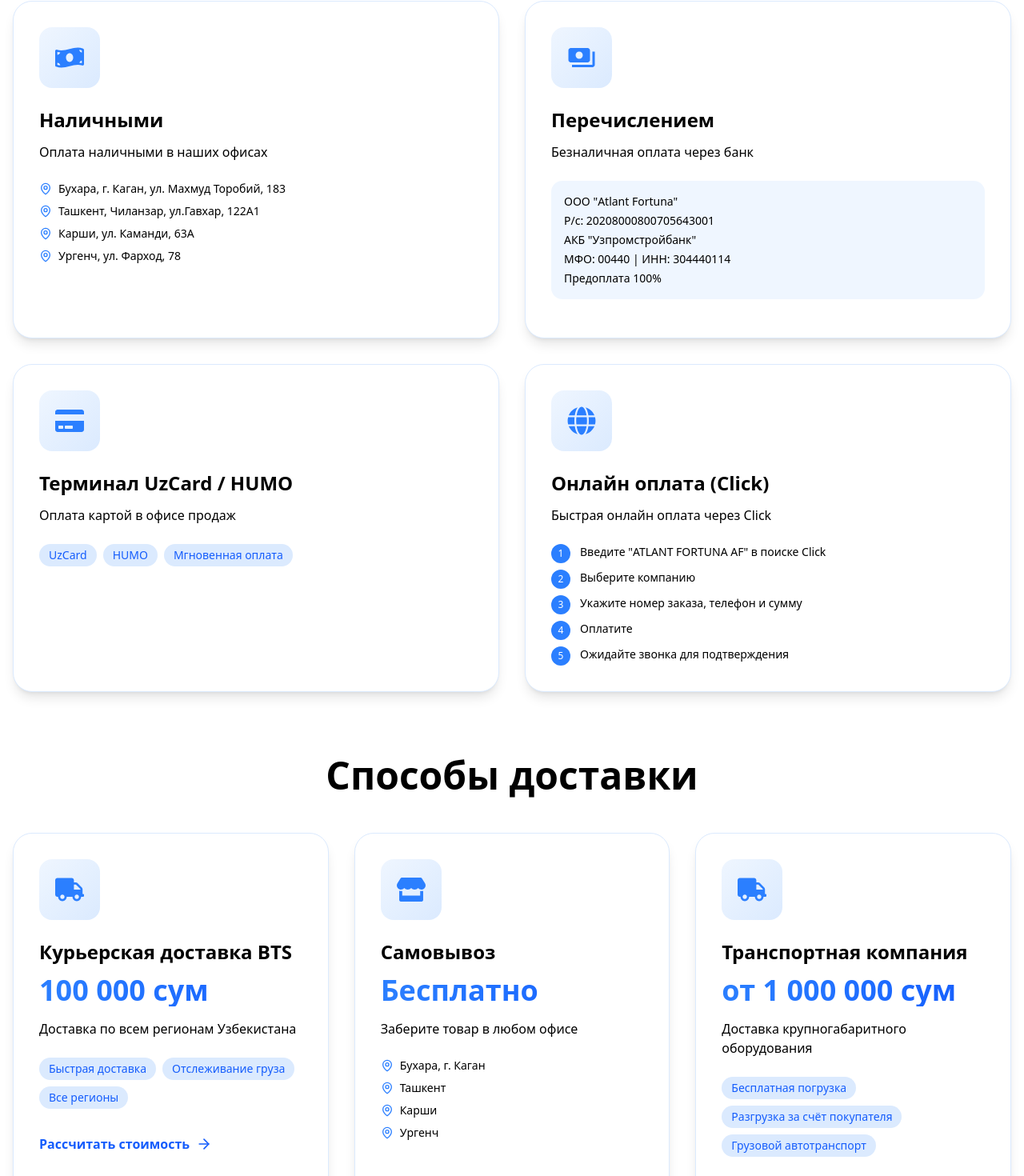
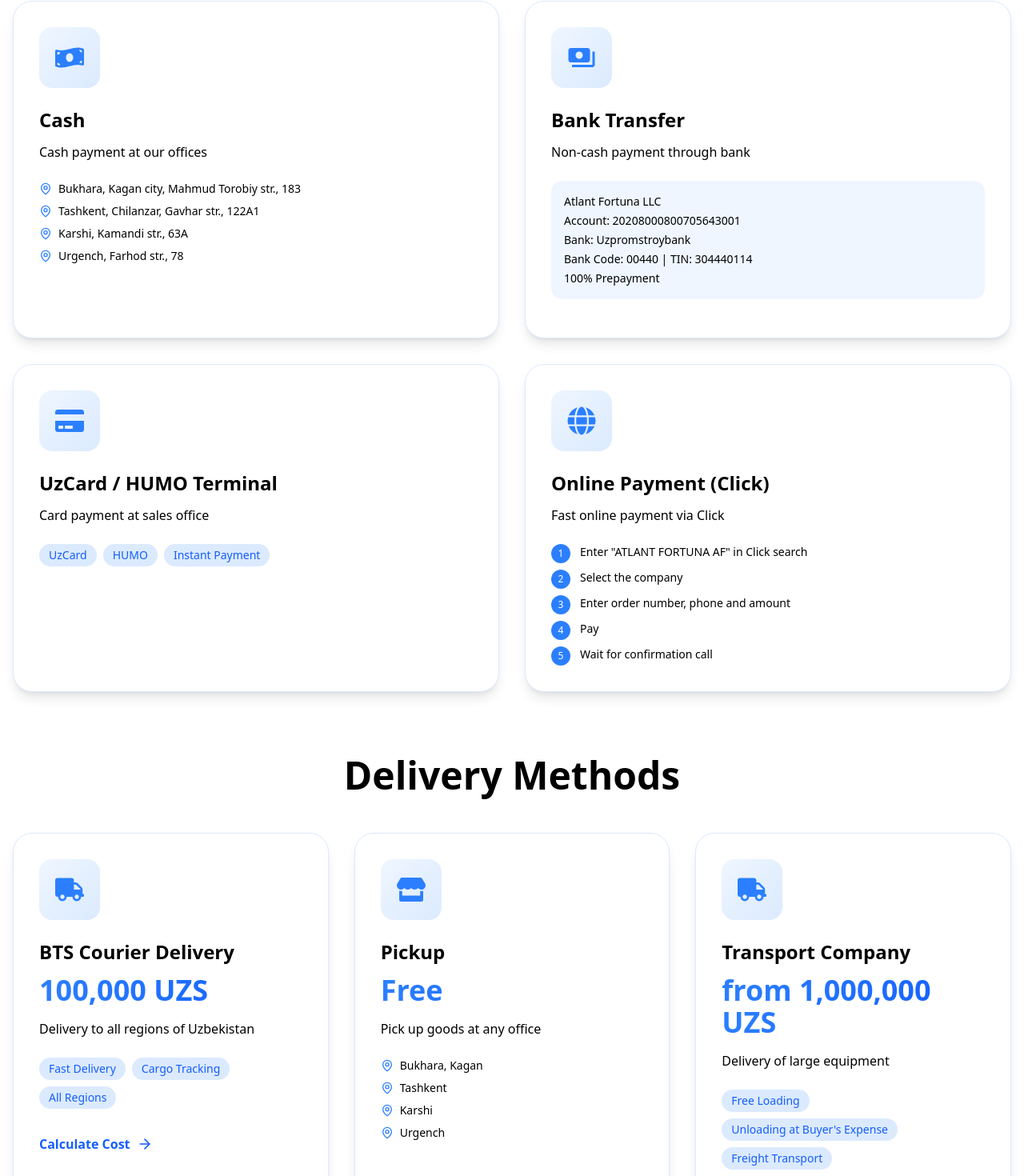
Before and after one commit to SayyeedDeveloper/atlant-frontend, a Next.js app: page /en/payment-delivery in a window 1280 px wide. Shown: the part 887-2357 px from the top of the page at 80% size. Built offline with nearby package versions, Linux system fonts and the light colour scheme.

Commit message:
feat: add internationalization support for payment and delivery sections

```diff
--- a/app/[locale]/payment-delivery/components/Delivery.tsx
+++ b/app/[locale]/payment-delivery/components/Delivery.tsx
@@ -5,6 +5,7 @@ import { MdPayments } from "react-icons/md";
 import { motion } from "framer-motion";
 import { MapPin, ArrowRight, Package, Clock } from "lucide-react";
 import Image from "next/image";
+import { useTranslations } from "next-intl";
 
 type CardItem = {
     icon: React.ReactNode;
@@ -16,6 +17,7 @@ type CardItem = {
     tags?: string[];
     steps?: string[];
     link?: string;
+    calculateCost?: string;
 };
 
 type CardSectionProps = {
@@ -25,6 +27,7 @@ type CardSectionProps = {
 };
 
 const Delivery = () => {
+    const t = useTranslations("payment");
     const scrollToContent = () => {
         const element = document.getElementById('payment-section');
         if (element) {
@@ -35,52 +38,53 @@ const Delivery = () => {
     const payments: CardItem[] = [
         {
             icon: <FaMoneyBillWave className="text-blue-500 text-4xl" />,
-            title: "Наличными",
-            desc: "Оплата наличными в наших офисах",
-            locations: ["Бухара, г. Каган, ул. Махмуд Торобий, 183", "Ташкент, Чиланзар, ул.Гавхар, 122А1", "Карши, ул. Каманди, 63А", "Ургенч, ул. Фарход, 78"]
+            title: t("paymentMethods.cash.title"),
+            desc: t("paymentMethods.cash.desc"),
+            locations: t.raw("paymentMethods.cash.locations")
         },
         {
             icon: <MdPayments className="text-blue-500 text-4xl" />,
-            title: "Перечислением",
-            desc: "Безналичная оплата через банк",
-            details: ["ООО \"Atlant Fortuna\"", "Р/с: 20208000800705643001", "АКБ \"Узпромстройбанк\"", "МФО: 00440 | ИНН: 304440114", "Предоплата 100%"]
+            title: t("paymentMethods.transfer.title"),
+            desc: t("paymentMethods.transfer.desc"),
+            details: t.raw("paymentMethods.transfer.details")
         },
         {
             icon: <FaCreditCard className="text-blue-500 text-4xl" />,
-            title: "Терминал UzCard / HUMO",
-            desc: "Оплата картой в офисе продаж",
-            tags: ["UzCard", "HUMO", "Мгновенная оплата"]
+            title: t("paymentMethods.terminal.title"),
+            desc: t("paymentMethods.terminal.desc"),
+            tags: t.raw("paymentMethods.terminal.tags")
         },
         {
             icon: <FaGlobe className="text-blue-500 text-4xl" />,
-            title: "Онлайн оплата (Click)",
-            desc: "Быстрая онлайн оплата через Click",
-            steps: ["Введите \"ATLANT FORTUNA AF\" в поиске Click", "Выберите компанию", "Укажите номер заказа, телефон и сумму", "Оплатите", "Ожидайте звонка для подтверждения"]
+            title: t("paymentMethods.online.title"),
+            desc: t("paymentMethods.online.desc"),
+            steps: t.raw("paymentMethods.online.steps")
         },
     ];
 
     const deliveries: CardItem[] = [
         {
             icon: <FaTruck className="text-blue-500 text-4xl" />,
-            title: "Курьерская доставка BTS",
-            price: "100 000 сум",
-            desc: "Доставка по всем регионам Узбекистана",
+            title: t("deliveryMethods.courier.title"),
+            price: t("deliveryMethods.courier.price"),
+            desc: t("deliveryMethods.courier.desc"),
             link: "https://bts.uz/ru/calculate",
-            tags: ["Быстрая доставка", "Отслеживание груза", "Все регионы"]
+            calculateCost: t("deliveryMethods.courier.calculateCost"),
+            tags: t.raw("deliveryMethods.courier.tags")
         },
         {
             icon: <FaStore className="text-blue-500 text-4xl" />,
-            title: "Самовывоз",
-            price: "Бесплатно",
-            desc: "Заберите товар в любом офисе",
-            locations: ["Бухара, г. Каган", "Ташкент", "Карши", "Ургенч"]
+            title: t("deliveryMethods.pickup.title"),
+            price: t("deliveryMethods.pickup.price"),
+            desc: t("deliveryMethods.pickup.desc"),
+            locations: t.raw("deliveryMethods.pickup.locations")
         },
         {
             icon: <FaTruck className="text-blue-500 text-4xl" />,
-            title: "Транспортная компания",
-            price: "от 1 000 000 сум",
-            desc: "Доставка крупногабаритного оборудования",
-            tags: ["Бесплатная погрузка", "Разгрузка за счёт покупателя", "Грузовой автотранспорт"]
+            title: t("deliveryMethods.transport.title"),
+            price: t("deliveryMethods.transport.price"),
+            desc: t("deliveryMethods.transport.desc"),
+            tags: t.raw("deliveryMethods.transport.tags")
         },
     ];
 
@@ -161,7 +165,7 @@ const Delivery = () => {
                         {item.link && (
                             <a href={item.link} target="_blank" rel="noopener noreferrer"
                                className="inline-flex items-center gap-2 text-blue-600 hover:text-blue-700 font-semibold mt-4">
-                                Рассчитать стоимость
+                                {item.calculateCost}
                                 <ArrowRight className="w-5 h-5" />
                             </a>
                         )}
@@ -188,12 +192,12 @@ const Delivery = () => {
                             transition={{ duration: 0.8 }}
                         >
                             <h1 className="text-5xl md:text-6xl font-black mb-6">
-                                <span className="bg-gradient-to-r from-blue-500 to-blue-600 bg-clip-text text-transparent">Оплата</span>
+                                <span className="bg-gradient-to-r from-blue-500 to-blue-600 bg-clip-text text-transparent">{t("hero.title1")}</span>
                                 <br />
-                                <span className="text-blue-500">доставка</span>
+                                <span className="text-blue-500">{t("hero.title2")}</span>
                             </h1>
                             <p className="text-lg text-gray-700 mb-8 leading-relaxed">
-                                Быстрая и надежная доставка товаров по всему Узбекистану. Выберите удобный способ получения заказа.
+                                {t("hero.description")}
                             </p>
                             <motion.button
                                 onClick={scrollToContent}
@@ -201,17 +205,17 @@ const Delivery = () => {
                                 whileTap={{ scale: 0.95 }}
                                 className="px-8 py-4 bg-gradient-to-r from-blue-500 to-blue-600 hover:from-blue-600 hover:to-blue-700 text-white font-bold rounded-full shadow-xl transition-all cursor-pointer"
                             >
-                                Узнать больше
+                                {t("hero.button")}
                             </motion.button>
 
                             <div className="flex flex-wrap gap-4 mt-8">
                                 <div className="flex items-center gap-2 bg-blue-50 px-4 py-2 rounded-full border border-blue-50">
                                     <Package className="w-5 h-5 text-blue-500" />
-                                    <span className="text-sm font-semibold text-gray-700">Безопасная упаковка</span>
+                                    <span className="text-sm font-semibold text-gray-700">{t("hero.safePackaging")}</span>
                                 </div>
                                 <div className="flex items-center gap-2 bg-blue-50 px-4 py-2 rounded-full border border-blue-50">
                                     <Clock className="w-5 h-5 text-blue-500" />
-                                    <span className="text-sm font-semibold text-gray-700">Быстрая доставка</span>
+                                    <span className="text-sm font-semibold text-gray-700">{t("hero.fastDelivery")}</span>
                                 </div>
                             </div>
                         </motion.div>
@@ -237,8 +241,8 @@ const Delivery = () => {
             </div>
 
             <div id="payment-section" className="max-w-7xl mx-auto px-4 py-16">
-                <CardSection title="Способы оплаты" items={payments} isPayment={true} />
-                <CardSection title="Способы доставки" items={deliveries} isPayment={false} />
+                <CardSection title={t("paymentMethods.title")} items={payments} isPayment={true} />
+                <CardSection title={t("deliveryMethods.title")} items={deliveries} isPayment={false} />
             </div>
         </div>
     );
--- a/messages/en.json
+++ b/messages/en.json
@@ -146,7 +146,77 @@
     "title": "Contacts"
   },
   "payment": {
-    "title": "Payment & Delivery"
+    "title": "Payment & Delivery",
+    "hero": {
+      "title1": "Payment",
+      "title2": "Delivery",
+      "description": "Fast and reliable delivery of goods throughout Uzbekistan. Choose a convenient way to receive your order.",
+      "button": "Learn More",
+      "safePackaging": "Safe Packaging",
+      "fastDelivery": "Fast Delivery"
+    },
+    "paymentMethods": {
+      "title": "Payment Methods",
+      "cash": {
+        "title": "Cash",
+        "desc": "Cash payment at our offices",
+        "locations": [
+          "Bukhara, Kagan city, Mahmud Torobiy str., 183",
+          "Tashkent, Chilanzar, Gavhar str., 122A1",
+          "Karshi, Kamandi str., 63A",
+          "Urgench, Farhod str., 78"
+        ]
+      },
+      "transfer": {
+        "title": "Bank Transfer",
+        "desc": "Non-cash payment through bank",
+        "details": [
+          "Atlant Fortuna LLC",
+          "Account: 20208000800705643001",
+          "Bank: Uzpromstroybank",
+          "Bank Code: 00440 | TIN: 304440114",
+          "100% Prepayment"
+        ]
+      },
+      "terminal": {
+        "title": "UzCard / HUMO Terminal",
+        "desc": "Card payment at sales office",
+        "tags": ["UzCard", "HUMO", "Instant Payment"]
+      },
+      "online": {
+        "title": "Online Payment (Click)",
+        "desc": "Fast online payment via Click",
+        "steps": [
+          "Enter \"ATLANT FORTUNA AF\" in Click search",
+          "Select the company",
+          "Enter order number, phone and amount",
+          "Pay",
+          "Wait for confirmation call"
+        ]
+      }
+    },
+    "deliveryMethods": {
+      "title": "Delivery Methods",
+      "courier": {
+        "title": "BTS Courier Delivery",
+        "price": "100,000 UZS",
+        "desc": "Delivery to all regions of Uzbekistan",
+        "calculateCost": "Calculate Cost",
+        "tags": ["Fast Delivery", "Cargo Tracking", "All Regions"]
+      },
+      "pickup": {
+        "title": "Pickup",
+        "price": "Free",
+        "desc": "Pick up goods at any office",
+        "locations": ["Bukhara, Kagan", "Tashkent", "Karshi", "Urgench"]
+      },
+      "transport": {
+        "title": "Transport Company",
+        "price": "from 1,000,000 UZS",
+        "desc": "Delivery of large equipment",
+        "tags": ["Free Loading", "Unloading at Buyer's Expense", "Freight Transport"]
+      }
+    }
   },
   "services": {
     "title": "Our Services",
--- a/messages/ru.json
+++ b/messages/ru.json
@@ -146,7 +146,77 @@
     "title": "Контакты"
   },
   "payment": {
-    "title": "Оплата и доставка"
+    "title": "Оплата и доставка",
+    "hero": {
+      "title1": "Оплата",
+      "title2": "доставка",
+      "description": "Быстрая и надежная доставка товаров по всему Узбекистану. Выберите удобный способ получения заказа.",
+      "button": "Узнать больше",
+      "safePackaging": "Безопасная упаковка",
+      "fastDelivery": "Быстрая доставка"
+    },
+    "paymentMethods": {
+      "title": "Способы оплаты",
+      "cash": {
+        "title": "Наличными",
+        "desc": "Оплата наличными в наших офисах",
+        "locations": [
+          "Бухара, г. Каган, ул. Махмуд Торобий, 183",
+          "Ташкент, Чиланзар, ул.Гавхар, 122А1",
+          "Карши, ул. Каманди, 63А",
+          "Ургенч, ул. Фарход, 78"
+        ]
+      },
+      "transfer": {
+        "title": "Перечислением",
+        "desc": "Безналичная оплата через банк",
+        "details": [
+          "ООО \"Atlant Fortuna\"",
+          "Р/с: 20208000800705643001",
+          "АКБ \"Узпромстройбанк\"",
+          "МФО: 00440 | ИНН: 304440114",
+          "Предоплата 100%"
+        ]
+      },
+      "terminal": {
+        "title": "Терминал UzCard / HUMO",
+        "desc": "Оплата картой в офисе продаж",
+        "tags": ["UzCard", "HUMO", "Мгновенная оплата"]
+      },
+      "online": {
+        "title": "Онлайн оплата (Click)",
+        "desc": "Быстрая онлайн оплата через Click",
+        "steps": [
+          "Введите \"ATLANT FORTUNA AF\" в поиске Click",
+          "Выберите компанию",
+          "Укажите номер заказа, телефон и сумму",
+          "Оплатите",
+          "Ожидайте звонка для подтверждения"
+        ]
+      }
+    },
+    "deliveryMethods": {
+      "title": "Способы доставки",
+      "courier": {
+        "title": "Курьерская доставка BTS",
+        "price": "100 000 сум",
+        "desc": "Доставка по всем регионам Узбекистана",
+        "calculateCost": "Рассчитать стоимость",
+        "tags": ["Быстрая доставка", "Отслеживание груза", "Все регионы"]
+      },
+      "pickup": {
+        "title": "Самовывоз",
+        "price": "Бесплатно",
+        "desc": "Заберите товар в любом офисе",
+        "locations": ["Бухара, г. Каган", "Ташкент", "Карши", "Ургенч"]
+      },
+      "transport": {
+        "title": "Транспортная компания",
+        "price": "от 1 000 000 сум",
+        "desc": "Доставка крупногабаритного оборудования",
+        "tags": ["Бесплатная погрузка", "Разгрузка за счёт покупателя", "Грузовой автотранспорт"]
+      }
+    }
   },
   "services": {
     "title": "Наши услуги",
--- a/messages/uz.json
+++ b/messages/uz.json
@@ -146,7 +146,77 @@
     "title": "Aloqa"
   },
   "payment": {
-    "title": "To'lov va yetkazib berish"
+    "title": "To'lov va yetkazib berish",
+    "hero": {
+      "title1": "To'lov",
+      "title2": "yetkazib berish",
+      "description": "O'zbekiston bo'ylab tovarlarni tez va ishonchli yetkazib berish. Buyurtmani olishning qulay usulini tanlang.",
+      "button": "Batafsil",
+      "safePackaging": "Xavfsiz qadoqlash",
+      "fastDelivery": "Tez yetkazib berish"
+    },
+    "paymentMethods": {
+      "title": "To'lov usullari",
+      "cash": {
+        "title": "Naqd pul",
+        "desc": "Ofislarimizda naqd to'lov",
+        "locations": [
+          "Buxoro, Kogon sh., Mahmud Torobiy ko'chasi, 183",
+          "Toshkent, Chilonzor, Gavhar ko'chasi, 122A1",
+          "Qarshi, Kamandi ko'chasi, 63A",
+          "Urganch, Farhod ko'chasi, 78"
+        ]
+      },
+      "transfer": {
+        "title": "Bank o'tkazmasi",
+        "desc": "Bank orqali naqdsiz to'lov",
+        "details": [
+          "\"Atlant Fortuna\" MChJ",
+          "Hisob raqami: 20208000800705643001",
+          "\"Uzpromstroybank\" AKB",
+          "MFO: 00440 | INN: 304440114",
+          "100% oldindan to'lov"
+        ]
+      },
+      "terminal": {
+        "title": "UzCard / HUMO terminali",
+        "desc": "Sotish ofisida karta orqali to'lov",
+        "tags": ["UzCard", "HUMO", "Oniy to'lov"]
+      },
+      "online": {
+        "title": "Onlayn to'lov (Click)",
+        "desc": "Click orqali tez onlayn to'lov",
+        "steps": [
+          "Click qidiruvida \"ATLANT FORTUNA AF\" ni kiriting",
+          "Kompaniyani tanlang",
+          "Buyurtma raqamini, telefon va summani kiriting",
+          "To'lang",
+          "Tasdiqlash uchun qo'ng'iroqni kuting"
+        ]
+      }
+    },
+    "deliveryMethods": {
+      "title": "Yetkazib berish usullari",
+      "courier": {
+        "title": "BTS kuryer yetkazib berish",
+        "price": "100 000 so'm",
+        "desc": "O'zbekistonning barcha hududlariga yetkazib berish",
+        "calculateCost": "Narxni hisoblash",
+        "tags": ["Tez yetkazib berish", "Yukni kuzatish", "Barcha hududlar"]
+      },
+      "pickup": {
+        "title": "O'zi olib ketish",
+        "price": "Bepul",
+        "desc": "Tovarn iistalgan ofisdan olib keting",
+        "locations": ["Buxoro, Kogon", "Toshkent", "Qarshi", "Urganch"]
+      },
+      "transport": {
+        "title": "Transport kompaniyasi",
+        "price": "1 000 000 so'mdan",
+        "desc": "Yirik uskunalarni yetkazib berish",
+        "tags": ["Bepul yuklash", "Tushirish xaridorning hisobiga", "Yuk transporti"]
+      }
+    }
   },
   "services": {
     "title": "Bizning xizmatlarimiz",
```
